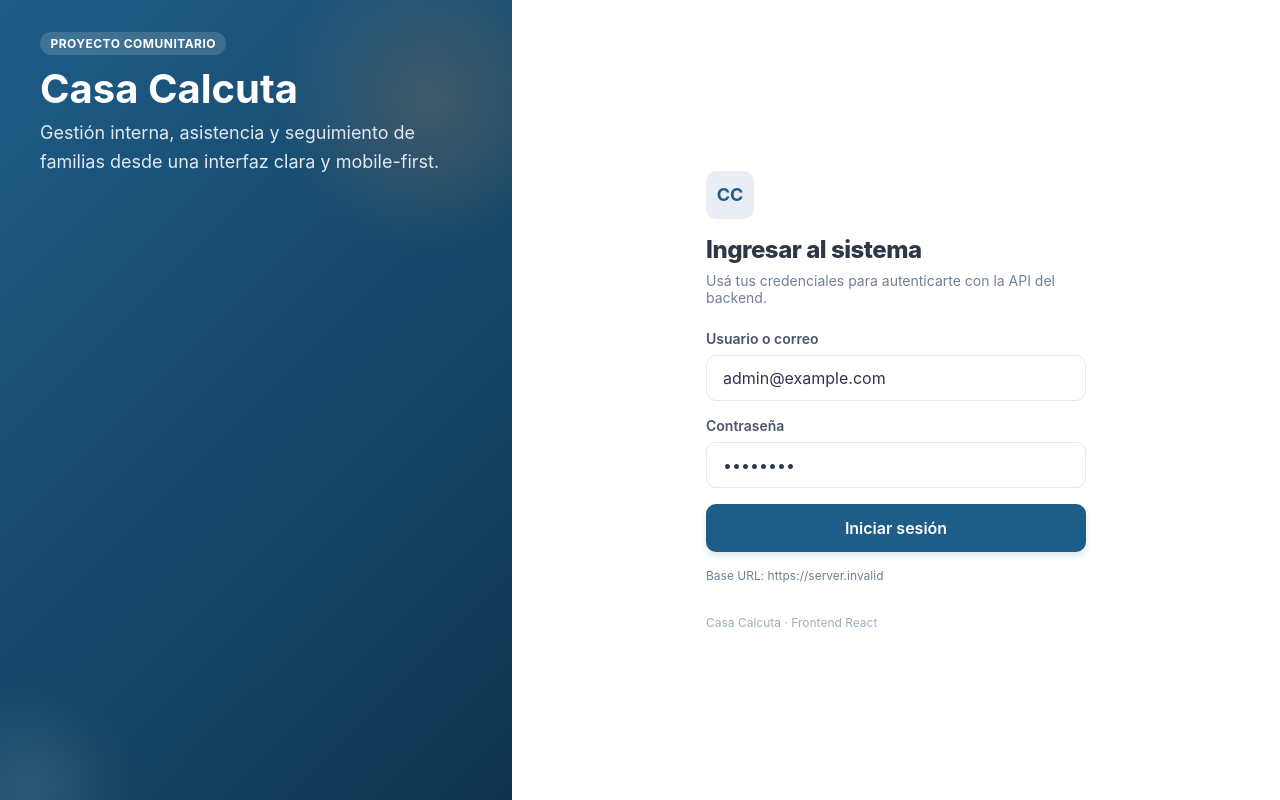
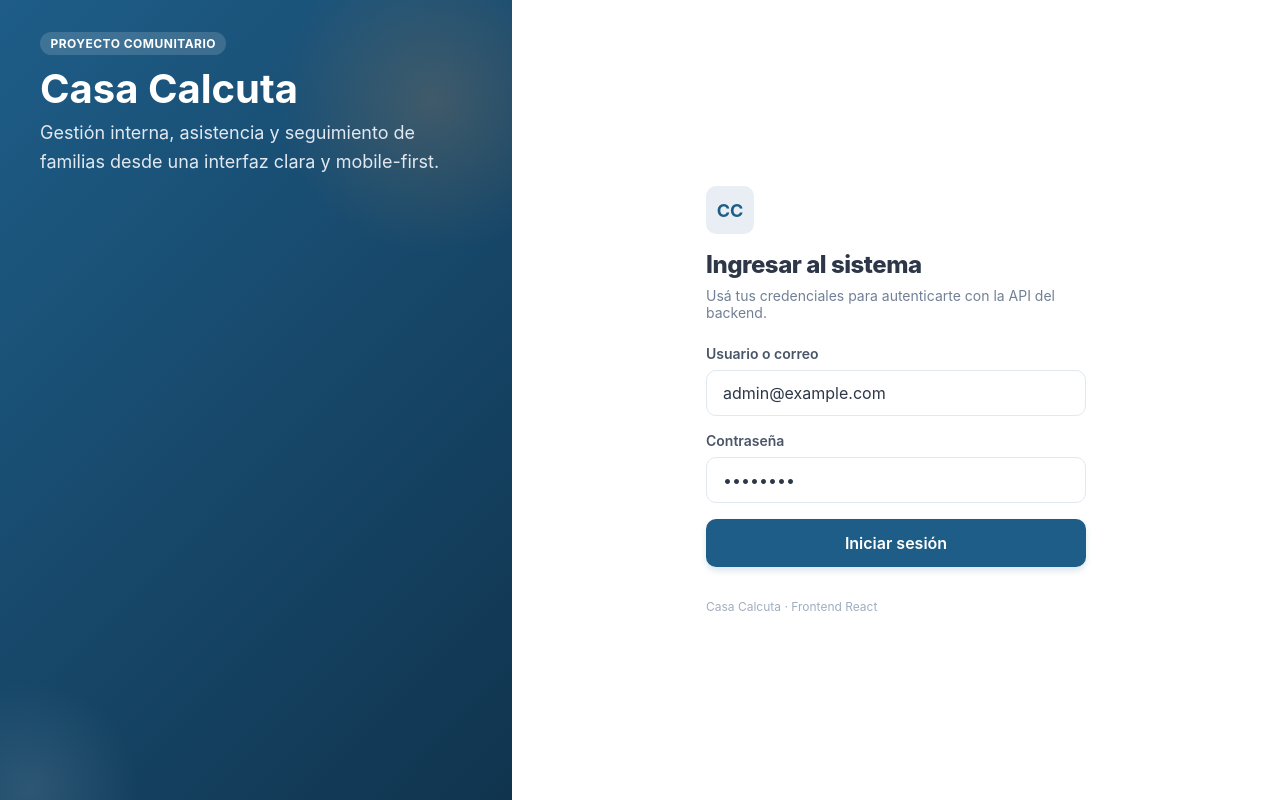
Before and after one commit to LOjeaVarvasini/casa-calcuta-frontend, a React (Vite) app: page / in a window 1280 px wide. Built offline with nearby package versions, Linux system fonts and the light colour scheme; no server answers.

Commit message:
Tercer deploy

```diff
--- a/src/pages/Login/Login.jsx
+++ b/src/pages/Login/Login.jsx
@@ -110,7 +110,6 @@ function Login({ onLogin }) {
               {loading ? 'Validando...' : 'Iniciar sesión'}
             </button>
 
-            <p className="login-note">Base URL: {import.meta.env.VITE_API_URL || 'http://localhost:8000'}</p>
           </form>
 
           <footer className="form-footer">
```
